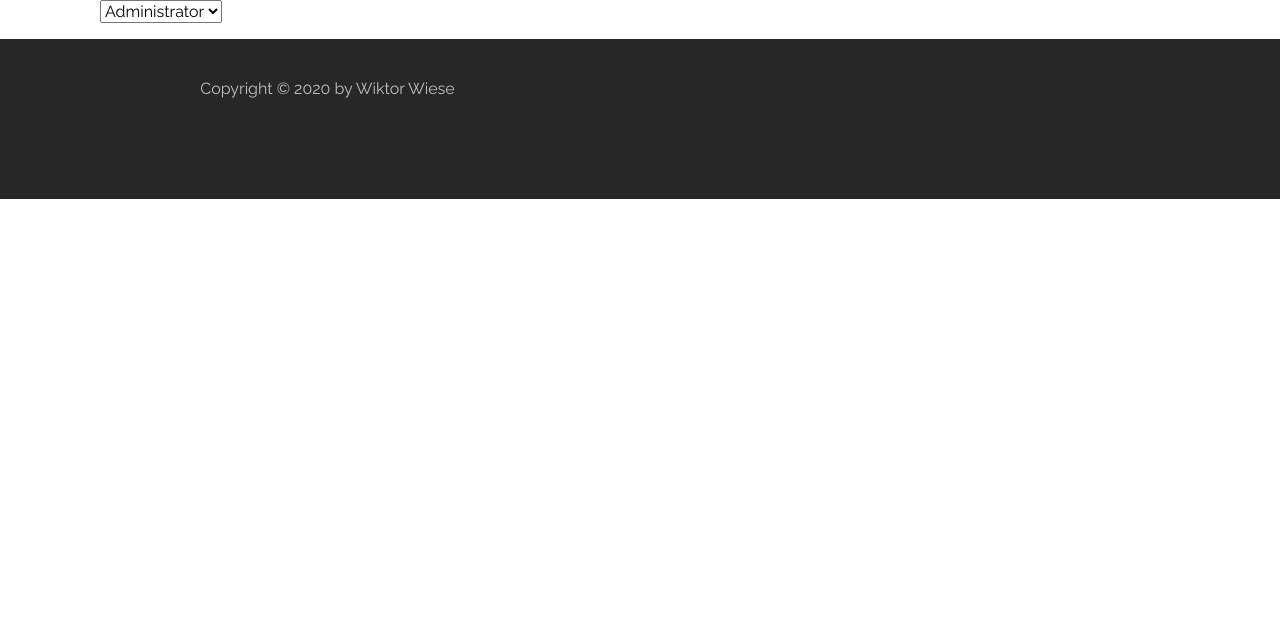
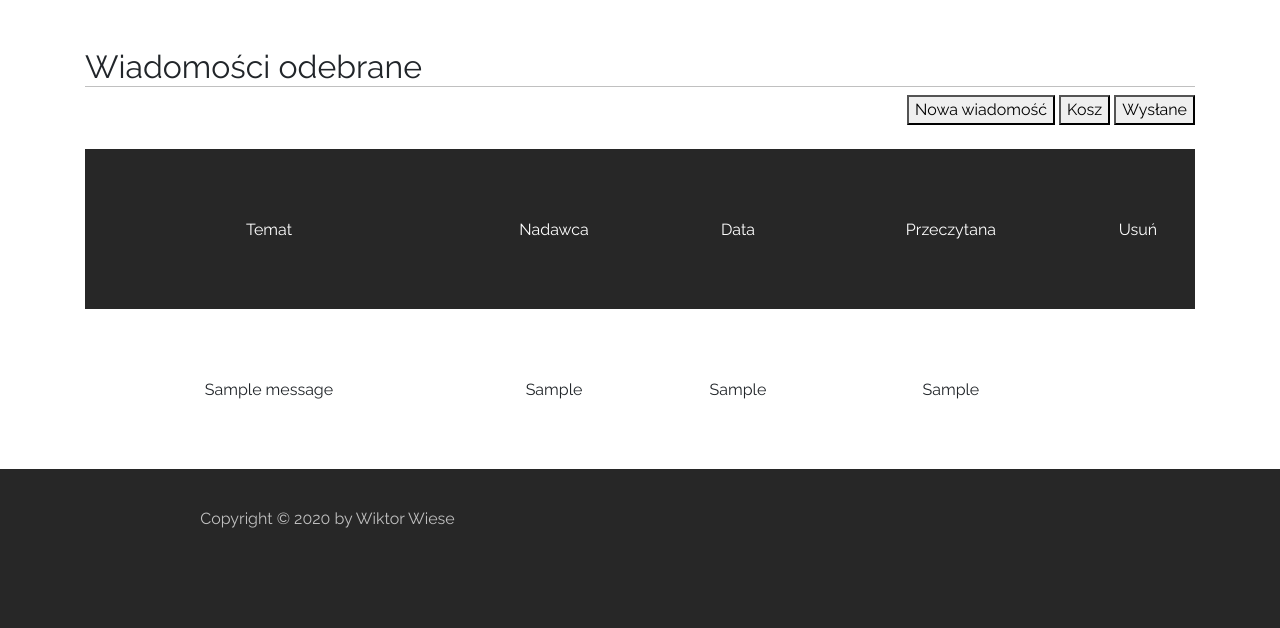
Before and after one commit to Krzywy2000/projekt_zsl, a PHP site: page /index_admin.php?page=messages in a window 1280 px wide. Shown: the part 56-684 px from the top of the page. Run offline with PHP 8.4, Linux system fonts and the light colour scheme; a user stored in the database is signed in; tables that the repository leaves empty or names only in its code hold one stand-in row (values such as "Sample post"); data that the repository does not hold is empty; some libraries are stand-ins or nearby versions.

Commit message:
30.01.2020

```diff
--- a/pages/admin/messages.php
+++ b/pages/admin/messages.php
@@ -1,37 +1,42 @@
 <main>
-    <div class="container">
-        <div class="col-md-6">
-            <form method="POST" action="../scripts/php/admin/messages.php">
-                <select>
-                    <option name=admin>
-                        Administrator
-                    </option>
-                    <option name=director>
-                        Dyrekcja
-                    </option>
-                    <option name=teacher>
-                        Nauczyciele
-                    </option>
-                </select>
+    <div class="container"><br/><br/>
+        <H2 class="headline">Wiadomości odebrane</H2>
+        <div class="messages__bar">
+            <button>Nowa wiadomość</button>
+            <button>Kosz</button>
+            <button>Wysłane</button>
+        </div><br/>
+
         <?php
-                        require_once "./scripts/php/db_connect.php";
+            require_once("./scripts/php/db_connect.php");
+            $connect = new mysqli($host, $db_user, $db_password, $db_name);
 
-                        $connect = new mysqli($host, $db_user, $db_password, $db_name);
-                        $id = $_POST['admin'];
-                        if($id == true)
+            if ($result = @$connect->query("SELECT * FROM `messages`"))
                 {
-                            $result = @$connect->query("SELECT imie,nazwisko FROM users WHERE access = 'admin'");
+                    echo "<table>
+                    <tr class='main'>
+                        <td>Temat</td>
+                        <td>Nadawca</td>
+                        <td>Data</td>
+                        <td>Przeczytana</td>
+                        <td>Usuń</td>
+                    </tr>";
                     $users = $result->num_rows;
                     if($users>0)
                     {
                         while($row = $result->fetch_array())
                         {
-                                    echo "<input type='radio'>".$row['name']." ".$row['surname']."/>";
+                            echo "<tr>
+                                <td>".$row['subject']."</td>
+                                <td>".$row['from_mess']."</td>
+                                <td>".$row['data_mess']."</td>
+                                <td>".$row['readed']."</td>
+                            </tr>";
                         }
                     }
+                    echo "</table>";
                 }
+            $connect->close();
 ?>
-            </form>
-        </div>
     </div>
 </main>
--- a/styles/style_pages.css
+++ b/styles/style_pages.css
@@ -68,3 +68,7 @@ input {
 .button {
     border-radius: 20px;
 }
+
+.messages__bar {
+    text-align: right;
+}
```
Lines whose indentation alone changed are shown as unchanged.
